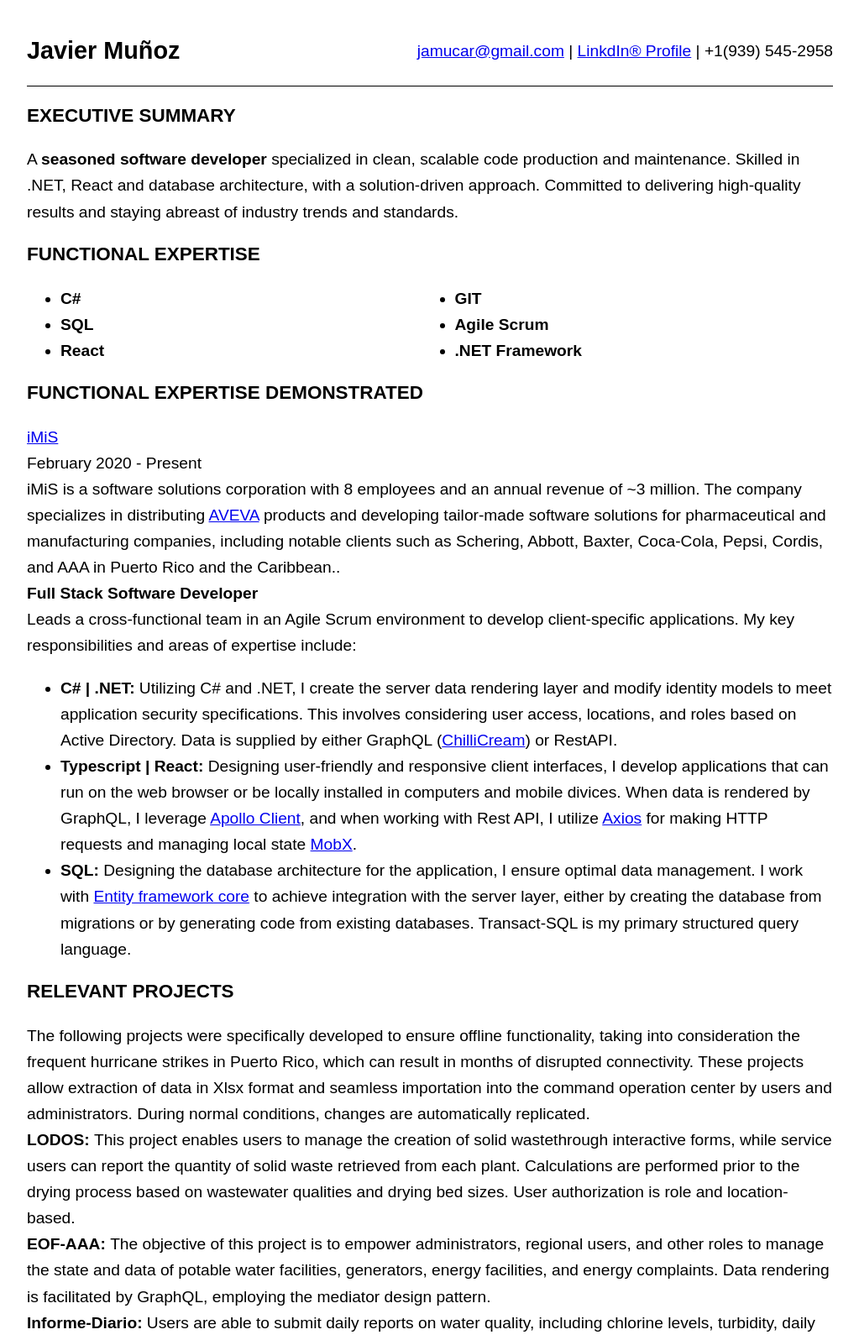
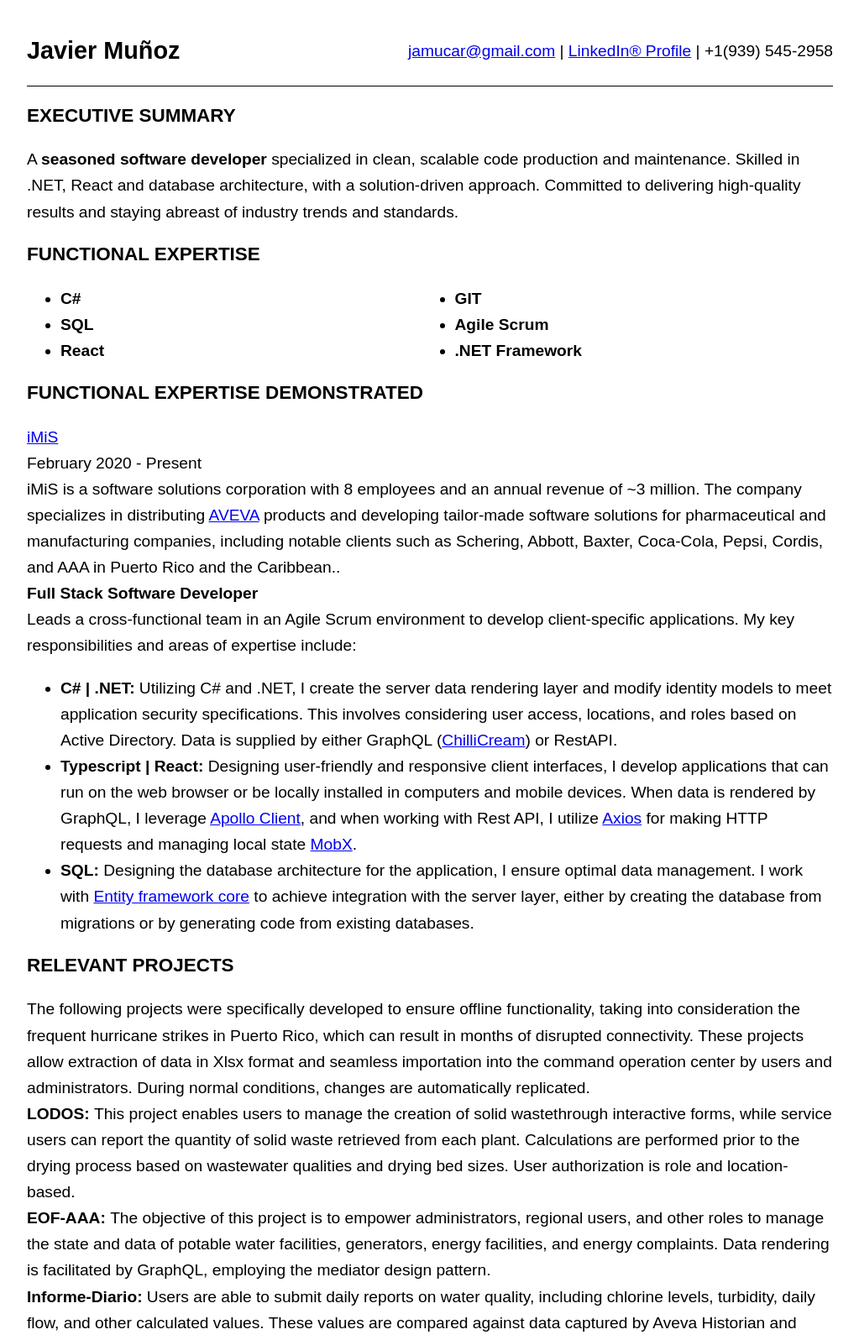
Before and after one commit to jamucar/resume, a plain HTML site: page index.html in a window 1280 px wide. Shown: the top 1596 px of the page at 84% size, without its empty margins (128-1151 px from the left). Drawn offline with Linux system fonts and the light colour scheme.

Commit message:
Update index.html

```diff
--- a/index.html
+++ b/index.html
@@ -63,7 +63,7 @@
 		<h1>Javier Mu&#241oz</h1>
 		<aside> <a href="mailto:jamucar@gmail.com">jamucar@gmail.com</a>
 			| <a href="https://www.linkedin.com/in/javier-muñoz-carbonell-074347131">
-			LinkdIn&#174 Profile</a>
+			LinkedIn&#174 Profile</a>
 			| +1(939) 545-2958</aside>
 	</header>
 
@@ -103,7 +103,7 @@
 		<li><strong>Typescript | React: </strong>
 			Designing user-friendly and responsive client interfaces, I develop
 			applications that can run on the web browser or be locally installed
-			in computers and mobile divices.  When data is rendered by GraphQL, I
+			in computers and mobile devices.  When data is rendered by GraphQL, I
 			leverage <a href="https://www.apollographql.com/docs/react/"
 				>Apollo Client</a>, and when working with Rest API, I
 			utilize <a href="https://axios-http.com/docs/intro"
@@ -117,7 +117,7 @@
 				>Entity framework core</a>
 			to achieve integration with the server layer, either by creating
 			the database from migrations or by generating code from existing
-			databases. Transact-SQL is my primary structured query language.
+			databases.
 		</li>
 	</ul>
 	<h3>RELEVANT PROJECTS</h3>
```
